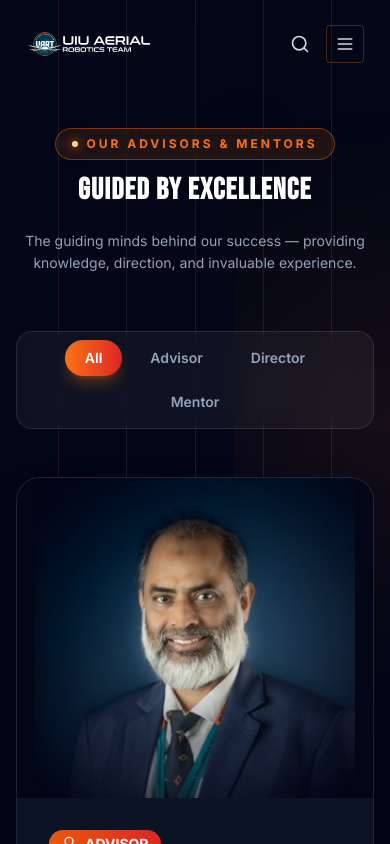
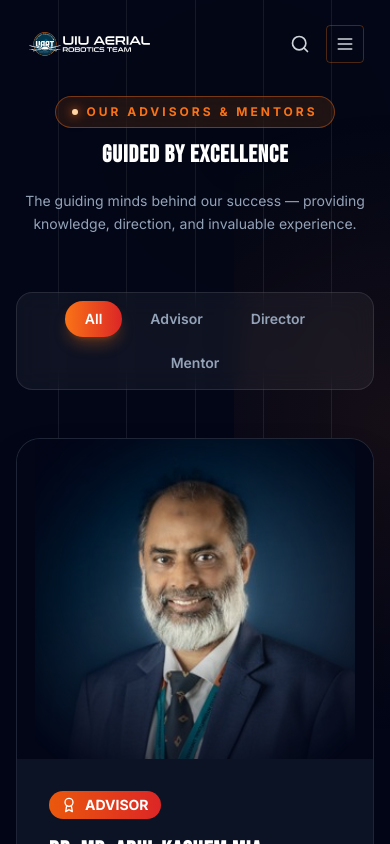
Before and after one commit to ifta-faisal/Web, a React (Vite) app: page /mentor in a window 390 px wide. Shown: the top 844 px of the page. Built offline with nearby package versions, Linux system fonts and the light colour scheme.

Commit message:
Full site responsive pass: headings, section padding, page containers for all devices

```diff
--- a/src/components/Blog.tsx
+++ b/src/components/Blog.tsx
@@ -140,7 +140,7 @@ const Blog = () => {
         {/* Header Section */}
         <div className="text-center mb-20">
           <div className="section-label mb-5 mx-auto" style={{ display: 'inline-flex' }}>UART INSIGHTS</div>
-          <h1 className="text-5xl md:text-7xl font-black text-white mb-6 uppercase tracking-tight">
+          <h1 className="text-2xl sm:text-4xl md:text-5xl lg:text-7xl font-black text-white mb-6 uppercase tracking-tight">
             Knowledge <span className="text-primary italic">&amp;</span> Vision
           </h1>
           <p className="text-slate-400 text-lg max-w-2xl mx-auto leading-relaxed" style={{ fontFamily: "'Inter', sans-serif" }}>
@@ -210,7 +210,7 @@ const Blog = () => {
         </div>
 
         {/* Newsletter / Call to Action */}
-        <div className="card-modern rounded-[2.5rem] p-12 text-center relative overflow-hidden group">
+        <div className="card-modern rounded-[2.5rem] p-6 sm:p-10 md:p-12 text-center relative overflow-hidden group">
           <div className="absolute inset-0 bg-gradient-to-r from-primary/5 via-transparent to-accent/5 opacity-0 group-hover:opacity-100 transition-opacity" />
           <div className="relative z-10">
             <BookOpen className="w-12 h-12 text-primary mx-auto mb-6" />
--- a/src/components/Contact.tsx
+++ b/src/components/Contact.tsx
@@ -81,7 +81,7 @@ const Contact = () => {
   ];
 
   return (
-    <section className="min-h-screen pt-32 pb-24 bg-transparent relative overflow-hidden">
+    <section className="min-h-screen pt-24 sm:pt-28 md:pt-32 pb-16 sm:pb-20 md:pb-24 bg-transparent relative overflow-hidden">
       {/* Decorative circles */}
       <div className="absolute top-0 right-0 w-72 sm:w-[500px] h-72 sm:h-[500px] bg-primary rounded-full mix-blend-multiply filter blur-[120px] opacity-[0.05] animate-pulse" />
       <div className="absolute bottom-0 left-0 w-72 sm:w-[500px] h-72 sm:h-[500px] bg-accent rounded-full mix-blend-multiply filter blur-[120px] opacity-[0.05] animate-pulse" style={{ animationDelay: "2s" }} />
--- a/src/components/Mentors.tsx
+++ b/src/components/Mentors.tsx
@@ -217,7 +217,7 @@ const Mentors = () => {
   const isFocused = !!targetId;
 
   return (
-    <section id="mentors" className="min-h-screen pt-32 pb-24 relative overflow-hidden bg-transparent">
+    <section id="mentors" className="min-h-screen pt-24 sm:pt-28 md:pt-32 pb-16 sm:pb-20 md:pb-24 relative overflow-hidden bg-transparent">
       {/* Glow blobs */}
       <div className="absolute top-0 right-0 w-72 sm:w-[500px] h-72 sm:h-[500px] bg-primary rounded-full mix-blend-multiply filter blur-[120px] opacity-[0.05] animate-pulse" />
       <div className="absolute bottom-0 left-0 w-72 sm:w-[500px] h-72 sm:h-[500px] bg-accent rounded-full mix-blend-multiply filter blur-[120px] opacity-[0.05] animate-pulse" style={{ animationDelay: '2s' }} />
@@ -227,7 +227,7 @@ const Mentors = () => {
         {/* ── Header ── */}
         <div className="text-center mb-14 sm:mb-20">
           <div className="section-label mb-3">Our Advisors &amp; Mentors</div>
-          <h2 className="text-3xl sm:text-5xl md:text-6xl font-extrabold text-white mb-5 leading-tight">
+          <h2 className="text-2xl sm:text-4xl md:text-5xl lg:text-6xl font-extrabold text-white mb-5 leading-tight">
             <div className="mask-container">
               <span className="mask-reveal ju-visible">Guided By Excellence</span>
             </div>
--- a/src/components/Projects.tsx
+++ b/src/components/Projects.tsx
@@ -139,7 +139,7 @@ const Projects = () => {
   };
 
   return (
-    <section id="projects" className="min-h-screen pt-32 pb-24 relative overflow-hidden bg-transparent">
+    <section id="projects" className="min-h-screen pt-24 sm:pt-28 md:pt-32 pb-16 sm:pb-20 md:pb-24 relative overflow-hidden bg-transparent">
       <div className="absolute top-0 right-0 w-72 sm:w-[500px] h-72 sm:h-[500px] bg-primary rounded-full mix-blend-multiply filter blur-[120px] opacity-[0.05] animate-pulse" />
       <div className="absolute bottom-0 left-0 w-72 sm:w-[500px] h-72 sm:h-[500px] bg-accent rounded-full mix-blend-multiply filter blur-[120px] opacity-[0.05] animate-pulse" style={{ animationDelay: '2s' }} />
 
--- a/src/components/Team.tsx
+++ b/src/components/Team.tsx
@@ -133,7 +133,7 @@ const Team = () => {
   });
 
   return (
-    <section id="team" className="min-h-screen pt-32 pb-24 bg-transparent relative overflow-hidden">
+    <section id="team" className="min-h-screen pt-24 sm:pt-28 md:pt-32 pb-16 sm:pb-20 md:pb-24 bg-transparent relative overflow-hidden">
       {/* Decorative elements */}
       <div className="absolute top-0 right-0 w-64 sm:w-96 h-64 sm:h-96 bg-[#f97316] rounded-full mix-blend-multiply filter blur-3xl opacity-10 animate-pulse"></div>
       <div
@@ -144,7 +144,7 @@ const Team = () => {
       <div className="max-w-7xl mx-auto px-4 sm:px-6 lg:px-8 relative z-10">
         <div className="text-center mb-16 sm:mb-24">
           <div className="section-label mb-3">Our Core Team</div>
-          <h1 className="text-4xl sm:text-6xl md:text-7xl font-bold text-white mb-6 leading-tight">
+          <h1 className="text-2xl sm:text-4xl md:text-6xl lg:text-7xl font-bold text-white mb-6 leading-tight">
             <div className="mask-container">
               <span className="mask-reveal ju-visible">Architects of Flight</span>
             </div>
```
